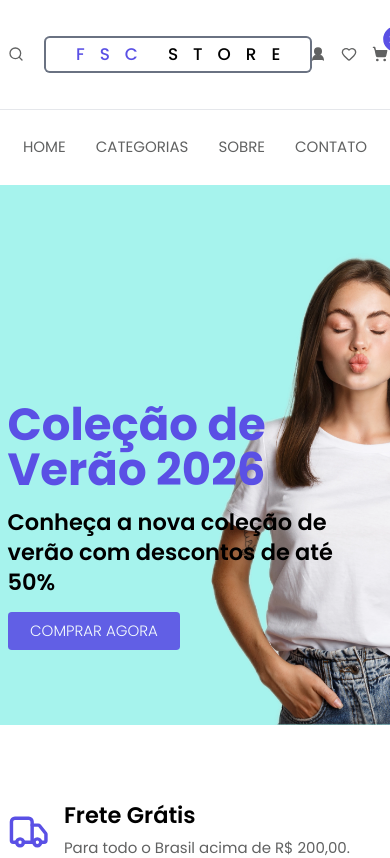
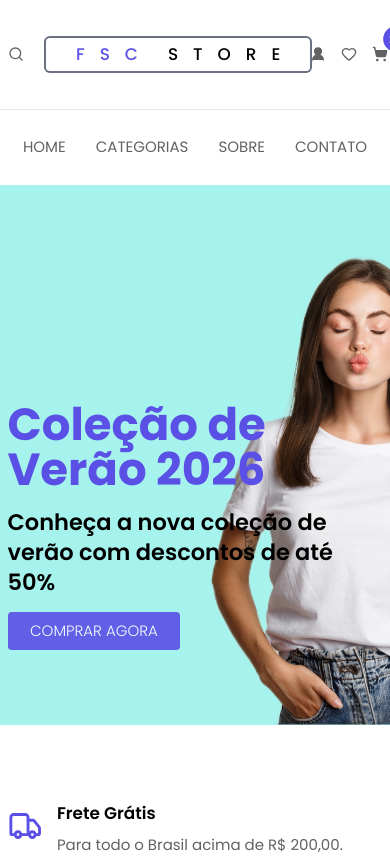
Before and after one commit to adrjmiranda/fsc-ecommerce, a React (Vite) app: page / in a window 390 px wide. Shown: the top 858 px of the page. Built offline with nearby package versions, Linux system fonts and the light colour scheme.

Commit message:
style: update benefit icon size and title typography

```diff
--- a/src/pages/Public/Home/Sections/Benefits/index.tsx
+++ b/src/pages/Public/Home/Sections/Benefits/index.tsx
@@ -29,9 +29,11 @@
           {benefits.length > 0 &&
             benefits.map((benefit) => (
               <div key={benefit.title} className="flex items-start gap-4">
-                <benefit.icon className="text-primary" size={64} />
+                <benefit.icon className="text-primary" size={52} />
                 <div className="flex flex-col gap-2">
-                  <h3 className="text-2xl font-semibold">{benefit.title}</h3>
+                  <h3 className="text-lg font-semibold md:text-xl lg:text-2xl">
+                    {benefit.title}
+                  </h3>
                   <p className="text-base">{benefit.description}</p>
                 </div>
               </div>
```
